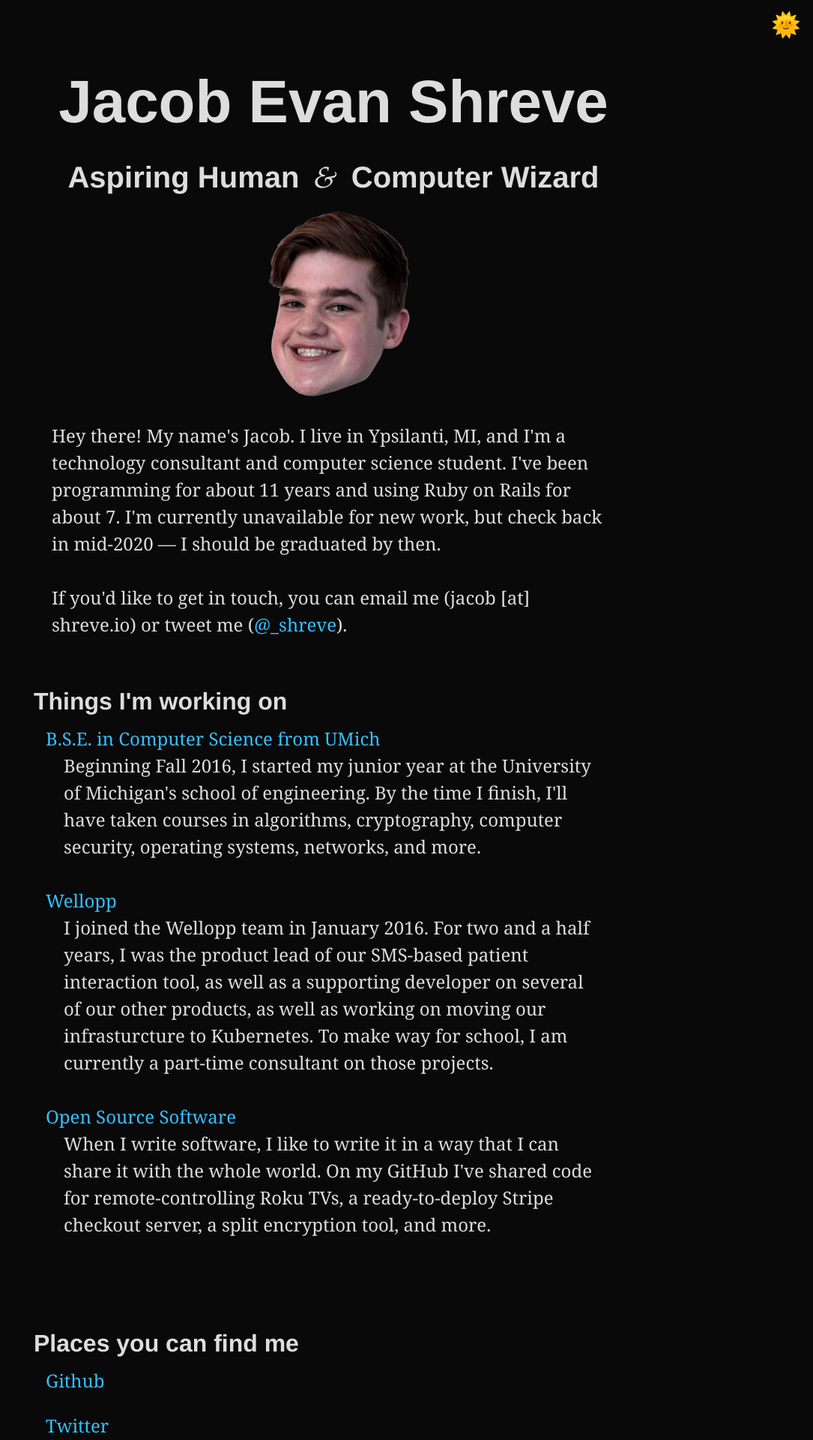
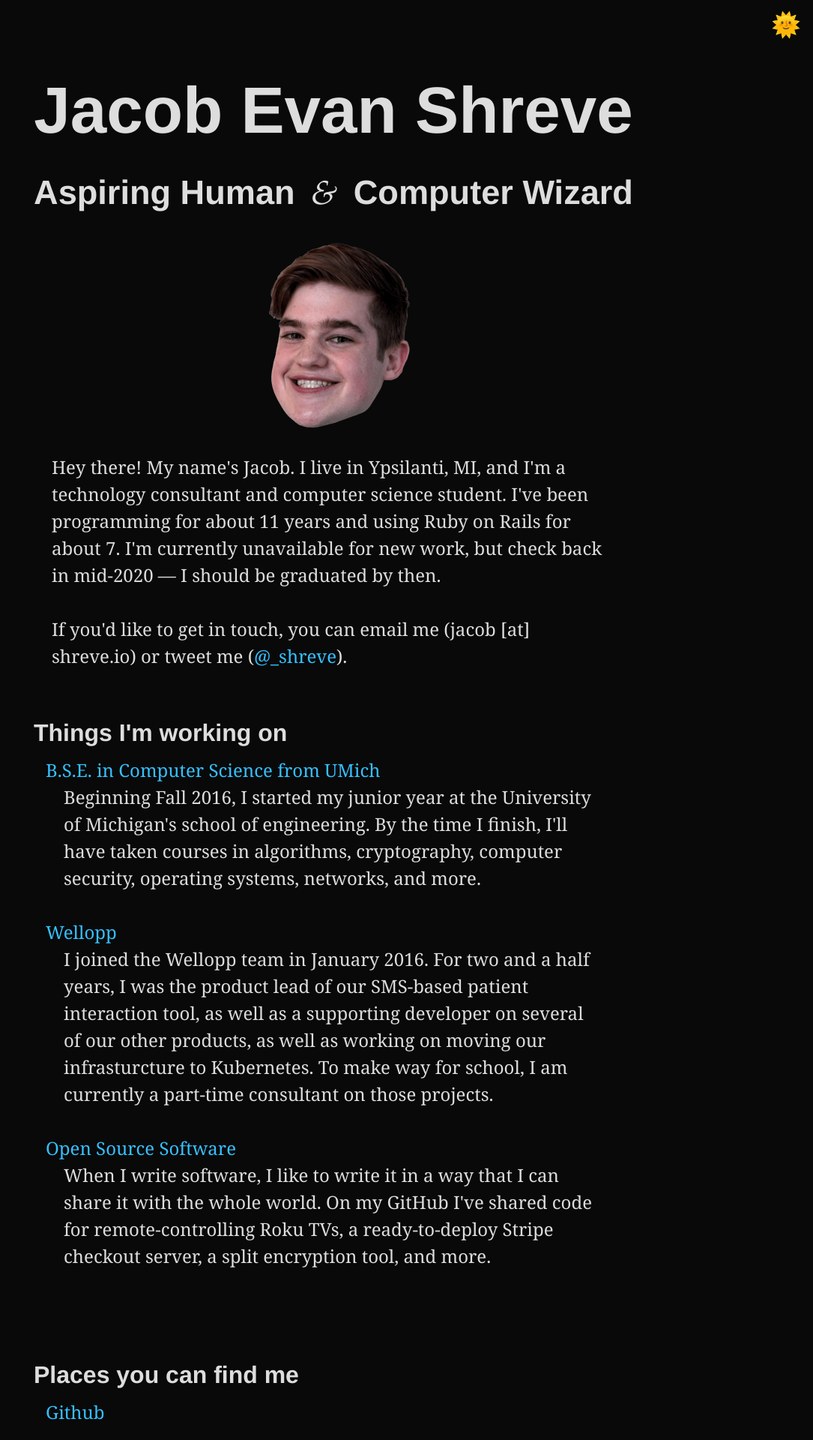
Before and after one commit to shreve/shreve.io, a Jekyll site: the page built from index.html, in a window 1280 px wide. Shown: the top 1920 px of the page at 75% size, without its empty margins (195-1280 px from the left). Built offline with Jekyll 4.4.1, drawn with Linux system fonts in a browser that asks for light colours; some web fonts are replaced.

Commit message:
Add flexing text for homepage

```diff
--- a/_sass/_typography.sass
+++ b/_sass/_typography.sass
@@ -67,6 +67,12 @@ label
   font-size: 1.1rem
   margin-bottom: 1em
 
+header
+  text-align: center
+
+  h2
+    margin-top: 0
+
 header *
   text-align: center
 
@@ -132,6 +138,10 @@ blockquote
   @media only screen and (max-width: 500px)
     display: block
     margin: 0
+
+.flex-text.flexing
+  white-space: nowrap
+  display: inline-block
 
 .centered
   text-align: center
--- a/index.html
+++ b/index.html
@@ -5,13 +5,13 @@ description: I'm a technology consultant and computer science student in Ypsilan
 ---
 
 <header>
-  <h1 class="flex-title">
+  <h1 class="flex-text">
     Jacob Evan Shreve
   </h1>
-  <h2 class="flex-title">
-    <span class="rigid">Aspiring Human</span>
-    <span class="flex-title__elbow amp">&</span>
-    <span class="rigid">Computer Wizard</span>
+  <h2 class="flex-text">
+    Aspiring Human
+    <span class="amp">&</span>
+    Computer Wizard
   </h2>
   <img class="hero-image img-to-load"
        alt="Jacob's Face"
--- a/js/app.js
+++ b/js/app.js
@@ -2,12 +2,14 @@ import { initThemes } from './themes.js';
 import { initPageLinks } from './page-links.js';
 import { initPosts } from './posts.js';
 import { initImages } from './images.js';
+import { initFlexText } from './flex-text.js';
 
 let init = () => {
   initPosts();
   initThemes();
   initPageLinks();
   initImages();
+  initFlexText();
 }
 
 init();
--- /dev/null
+++ b/js/flex-text.js
@@ -0,0 +1,23 @@
+let initFlexText = () => {
+  let flexTexts = [];
+
+  let flexText = el => {
+    const width = el.scrollWidth;
+    const parent = el.parentNode.clientWidth;
+    const style = window.getComputedStyle(el);
+    const current = parseInt(style.getPropertyValue('font-size'));
+    console.log((current *parent)/ width);
+    el.style.cssText = `font-size: ${current * (parent / width)}px`;
+  }
+
+  for (let el of document.getElementsByClassName('flex-text')) {
+    el.classList.add('flexing');
+    flexTexts.push(el);
+    flexText(el);
+  }
+
+  let flexAllTexts = () => { for (let el of flexTexts) { flexText(el); } }
+  window.addEventListener('resize', flexAllTexts);
+}
+
+export { initFlexText };
```
